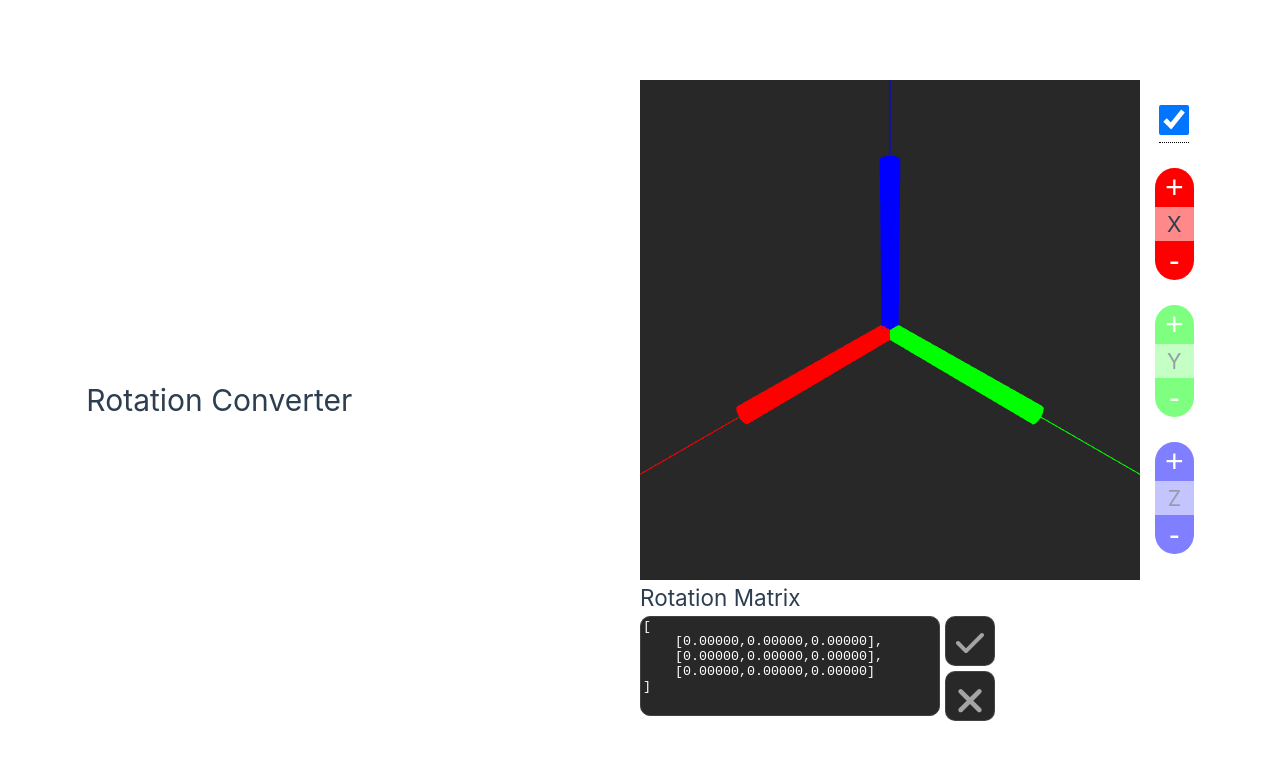
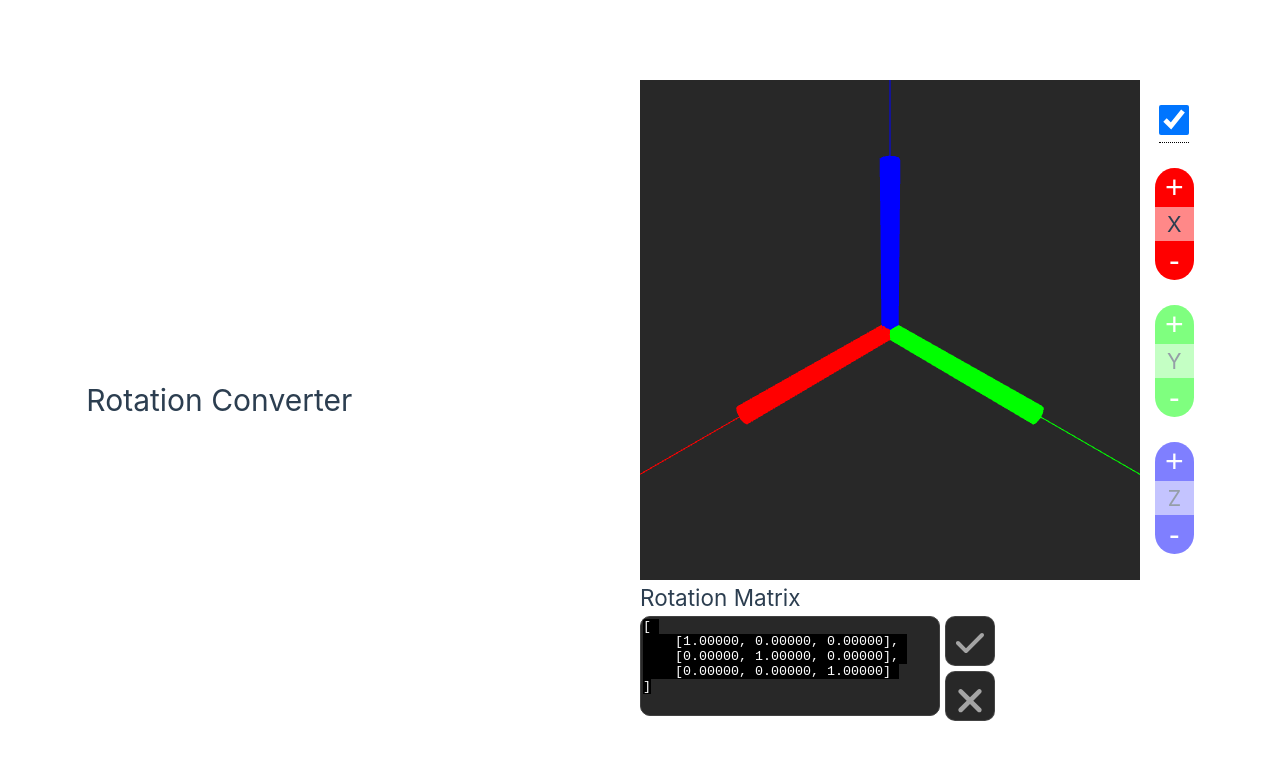
Before and after one commit to Divelix/rotation_converter, a Vue app: page / in a window 1280 px wide. Both pictures are taken after a click on the button 879 px from the left and 686 px from the top of the page. Shown: the top 760 px of the page. Built offline with nearby package versions, Linux system fonts and the light colour scheme.

Commit message:
feat: Made edit button work

```diff
--- a/src/assets/main.css
+++ b/src/assets/main.css
@@ -9,6 +9,10 @@
 
 *:focus {
   outline: none;
+}
+
+::selection {
+  background-color: black;
 }
 
 a,
--- a/src/components/RotMat.vue
+++ b/src/components/RotMat.vue
@@ -1,17 +1,18 @@
 <script setup lang="ts">
-import { computed, inject, shallowRef, watch, type Ref, type ShallowRef } from 'vue';
+import { computed, inject, nextTick, ref, shallowRef, watch, type Ref, type ShallowRef } from 'vue';
 import IconCopy from './icons/IconCopy.vue';
 import IconEdit from './icons/IconEdit.vue';
 import IconYes from './icons/IconYes.vue';
 import IconNo from './icons/IconNo.vue';
 import ActionButton from './ActionButton.vue';
+import { Matrix3 } from 'three';
 
 const isEdit: ShallowRef<Boolean> = inject("isEdit")!
-const rotMat: Ref<Array<number>> = inject("rotMat")!
+const rotMat: Ref<number[]> = inject("rotMat")!
 const isEditMat: ShallowRef<Boolean> = shallowRef(false)
-const displayPrecision = 3
-const copyPrecision = 5
-const smallNumber = 0.0000000001
+const matStr = shallowRef("")
+const textarea: Ref<HTMLTextAreaElement | null> = ref(null)
+
 const isPositiveArr = computed(() => {
     return rotMat.value.map(value => {
         return value >= -smallNumber
@@ -27,39 +28,73 @@ const closeToOneArr = computed(() => {
         return 1 - Math.abs(value) < smallNumber
     })
 })
-const matArrStr = computed(() => {
-    const numArr = rotMat.value
-    let result = '[\n';
-    for (let i = 0; i < numArr.length; i++) {
+
+const displayPrecision = 3
+const copyPrecision = 5
+const smallNumber = 0.0001
+
+const copyMat = () => navigator.clipboard.writeText(matStr.value)
+const openEdit = () => {
+    isEditMat.value = true
+
+}
+const closeEdit = () => isEditMat.value = false
+const parse9floats = (input: String): number[] | null => {
+    const regex: RegExp = /[-+]?[0-9]*\.?[0-9]+([eE][-+]?[0-9]+)?/g;
+    const matches: RegExpMatchArray | null = input.match(regex);
+    if (!matches) return null
+    const nums = matches.map(match => parseFloat(match));
+    if (nums.length != 9) return null
+    return nums
+}
+
+const isOrthNorm = (nums: number[]): boolean => {
+    const mat = new Matrix3().fromArray(nums)
+    // Check if orthogonal
+    const productMat = mat.clone().multiply(mat.clone().transpose())
+    const isOrthogonal = Math.abs(productMat.determinant() - 1) < smallNumber
+
+    // Check if normal
+    const isNormal = Math.abs(mat.determinant() - 1) < smallNumber
+    return isOrthogonal && isNormal
+}
+
+function applyMat() {
+    const nums = parse9floats(matStr.value) // parse numbers from string
+    if (!nums) throw SyntaxError("Parse error: matrix format is incorrect")
+    const isRot = isOrthNorm(nums) // check if correct rotation matrix
+    if (!isRot) throw SyntaxError("Rotation matrix MUST be orthonormal")
+    rotMat.value = nums
+    isEditMat.value = false
+}
+
+function updateMatStr(nums: number[]) {
+    matStr.value = '[\n';
+    for (let i = 0; i < nums.length; i++) {
         if (i % 3 === 0) {
             if (i !== 0) {
-                result += '],\n';
+                matStr.value += '],\n';
             }
-            result += '    [';
+            matStr.value += '    [';
         }
         if (i % 3 !== 0) {
-            result += ',';
+            matStr.value += ', ';
         }
-        result += numArr[i].toFixed(copyPrecision);
+        matStr.value += nums[i].toFixed(copyPrecision);
     }
-    result += ']\n]';
-    return result
-})
-
-function copyMat() {
-    navigator.clipboard.writeText(matArrStr.value)
-}
-const openEdit = () => isEditMat.value = true
-const closeEdit = () => isEditMat.value = false
-function applyMat() {
-    // TODO: parse numbers from string
-    // TODO: check if correct matrix
-    // TODO: set to rotMat ref
-    // TODO: turn off EDIT mode
-}
+    matStr.value += ']\n]';
+ }
 
 watch(isEditMat, (newIsEditMat) => {
     isEdit.value = newIsEditMat
+    if (newIsEditMat) {
+        nextTick(() => {
+            textarea.value!.focus()
+        })
+    }
+})
+watch(rotMat, (newRotMat) => {
+    updateMatStr(newRotMat)
 })
 </script>
 
@@ -67,7 +102,7 @@ watch(isEditMat, (newIsEditMat) => {
     <div>
         <h2>Rotation Matrix</h2>
         <div class="content" v-if="isEditMat">
-            <textarea pattern="[0-9.,\[\]]+">{{ matArrStr }}</textarea>
+            <textarea ref="textarea" v-model="matStr" @focus="($event.target as HTMLTextAreaElement).select()"></textarea>
             <div class="action-buttons">
                 <ActionButton @btn-click="applyMat" toast="Apply new matrix">
                     <template #icon>
--- a/src/components/VisView.vue
+++ b/src/components/VisView.vue
@@ -101,7 +101,14 @@ function updateRot() {
   rotMat.value = new Matrix3().setFromMatrix4(rotFrame.matrix).elements
 }
 
-function resetRotation() {
+watch(rotMat, (newRotArr) => {
+  // TODO: refactor to call this only on Edit Apply (now triggered on any rotation)
+  const mat3 = new Matrix3().fromArray(newRotArr)
+  const mat4 = new Matrix4().setFromMatrix3(mat3)
+  rotFrame.setRotationFromMatrix(mat4)
+})
+
+function reset() {
   rotFrame.setRotationFromMatrix(new Matrix4().identity())
   updateRot()
   resetCamera()
@@ -167,7 +174,7 @@ function onKeydown(event: KeyboardEvent) {
     case "KeyC":
     case "KeyR":
     case "Space":
-      resetRotation()
+      reset()
       break
     case "KeyX":
     case "KeyS":
@@ -307,6 +314,7 @@ onMounted(() => {
   experience.value?.addEventListener('wheel', handleScroll)
   window.addEventListener("keydown", onKeydown)
   window.addEventListener("keyup", onKeyup)
+  reset()
   loop()
 })
 </script>
```
